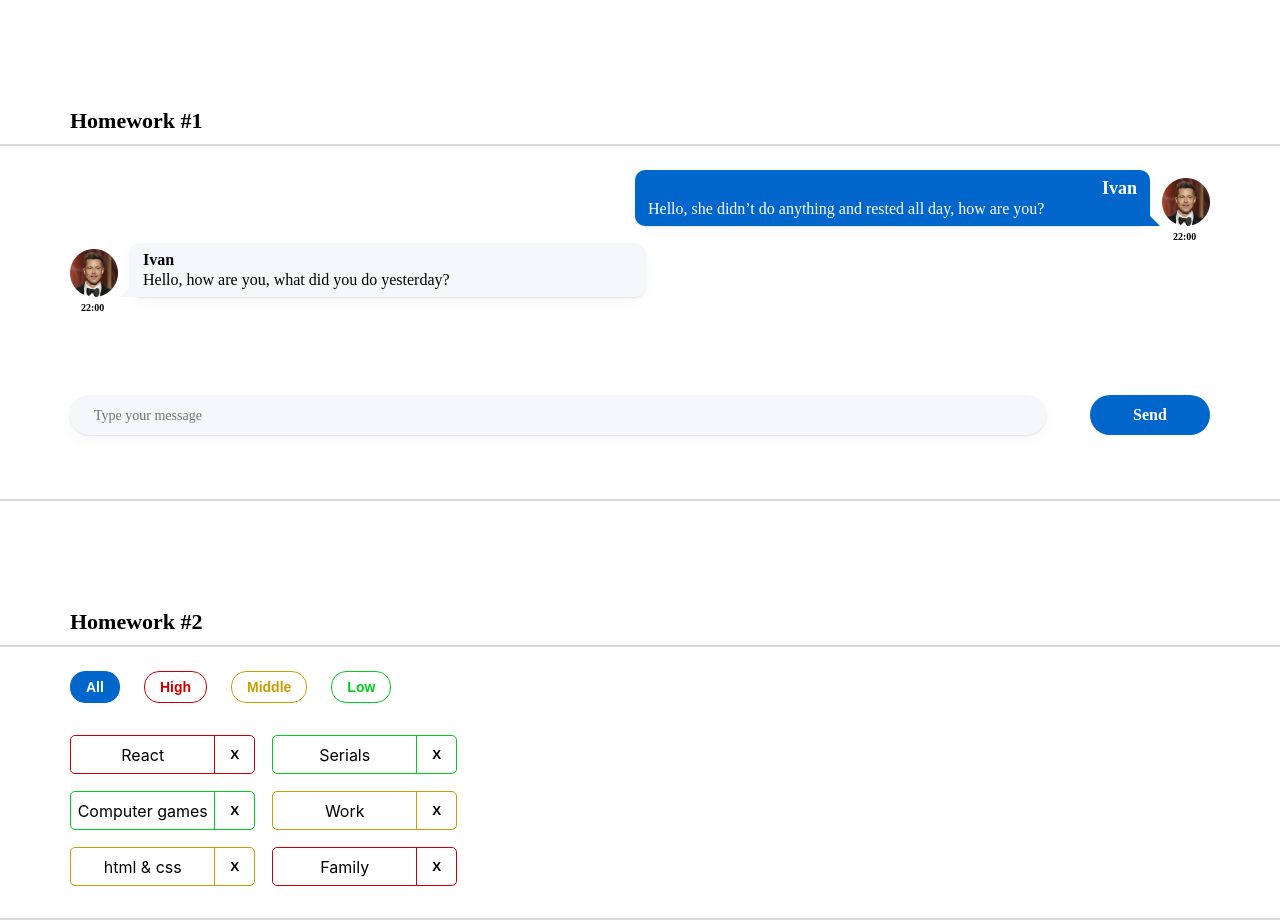
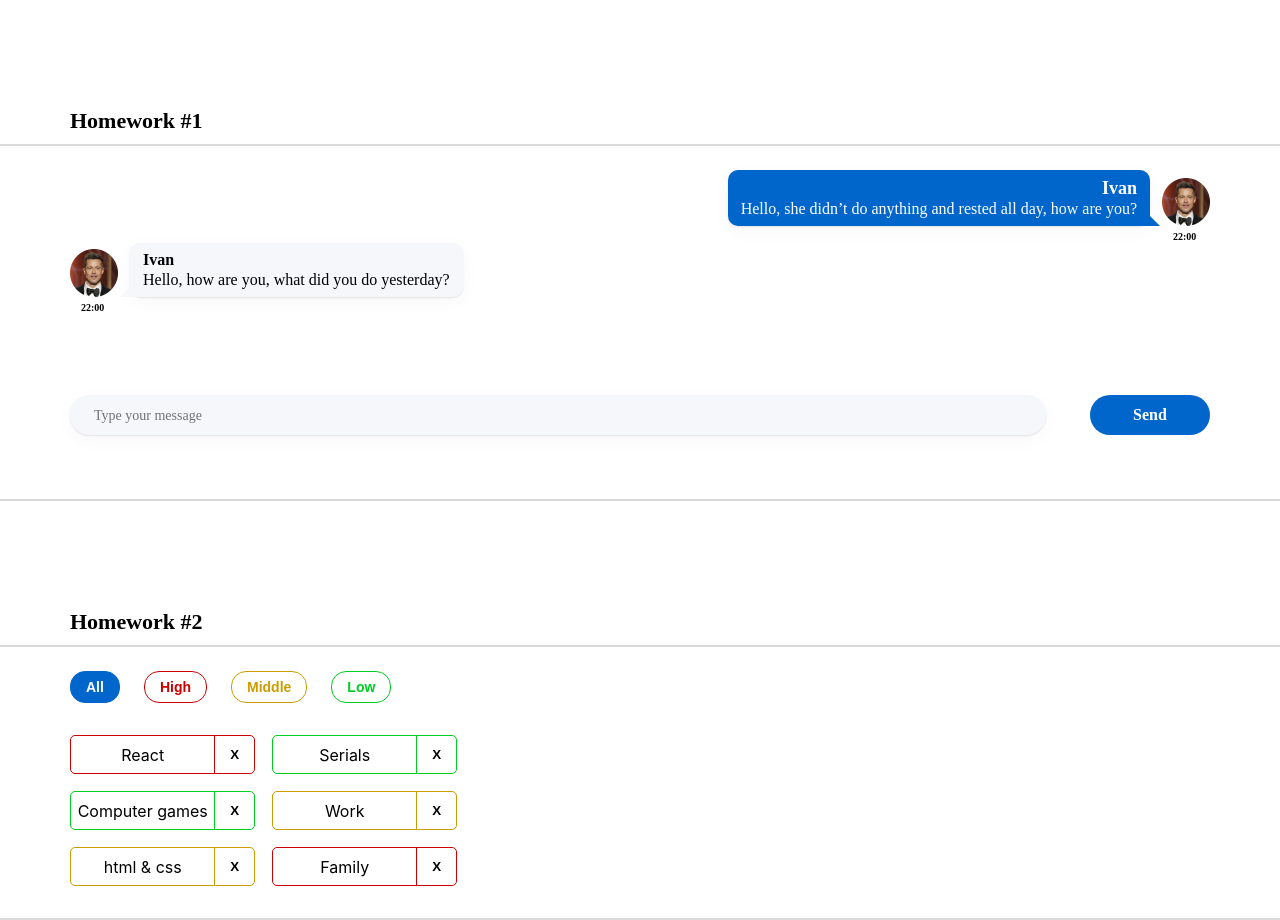
Before and after one commit to Pikadorius/HW-Monday, a React (Create React App) app: page / in a window 1280 px wide. Built offline with nearby package versions, Linux system fonts and the light colour scheme.

Commit message:
change text max-width

```diff
--- a/src/s2-homeworks/hw01/friend-message/FriendMessage.module.css
+++ b/src/s2-homeworks/hw01/friend-message/FriendMessage.module.css
@@ -17,7 +17,7 @@
     background: #F5F7FB;
     box-shadow: 0px 5px 20px rgba(29, 33, 38, 0.03), 0px 1px 2px rgba(29, 33, 38, 0.1);
     border-radius: 10px;
-    width: 527px;
+    max-width: 527px;
     padding: 7px 13px;
     margin-left: 12px;
     display: flex;
--- a/src/s2-homeworks/hw01/message/Message.module.css
+++ b/src/s2-homeworks/hw01/message/Message.module.css
@@ -19,7 +19,7 @@
     background: #0066CC;
     box-shadow: 0px 5px 20px rgba(29, 33, 38, 0.03), 0px 1px 2px rgba(29, 33, 38, 0.1);
     border-radius: 10px;
-    width: 527px;
+    max-width: 527px;
     padding: 7px 13px;
     margin-right: 12px;
     display: flex;
```
